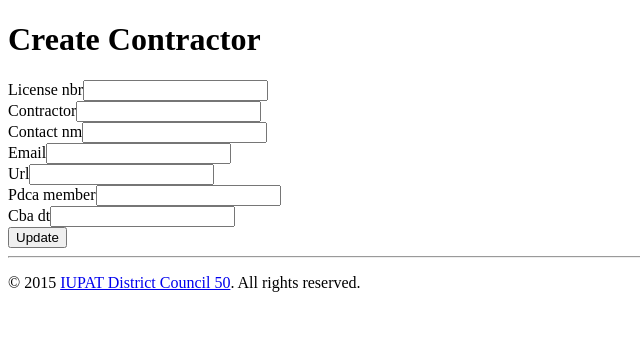
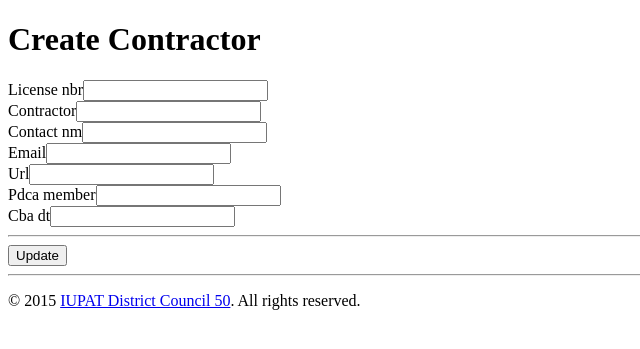
Before and after one commit to iupatdc50/dbos, a Yii app: template views/contractor/create.php in a window 1280 px wide. Shown: the part 26-375 px from the top of the page, without its empty margins (0-640 px from the left). Run offline with PHP 8.4 and a stand-in for Yii, Linux system fonts and the light colour scheme; the template is opened without the code that fills it, so the values that code supplies are empty; form fields are guessed from the names that the template uses; some libraries are stand-ins or nearby versions.

Commit message:
0.9.2 Form cosmetics
Made create/update forms for member, contractor and project
multi-column to make better use of screen

```diff
--- a/assets/ui/css/main.css
+++ b/assets/ui/css/main.css
@@ -89,6 +89,8 @@ ul.noBullets {list-style: none;}
 .twentyfive-pct {width: 25%;}
 .thirtyfive-pct {width: 35%;}
 .forty-pct {width: 40%;}
+.fortyfive-pct {width: 45%;}
+.fifty-pct {width: 50%;}
 .sixty-pct {width: 60%;}
 .seventyfive-pct {width: 75%;}
 .hundred-pct {width: 100%;}
--- a/views/contractor/_form.php
+++ b/views/contractor/_form.php
@@ -23,7 +23,11 @@ use app\helpers\OptionHelper;
 
 <div class="contractor-form">
 
-    <?php $form = ActiveForm::begin(['type' => ActiveForm::TYPE_HORIZONTAL]); ?>
+    <?php $form = ActiveForm::begin([
+//    		'type' => ActiveForm::TYPE_HORIZONTAL,
+    ]); ?>
+
+    <div class="leftside fortyfive-pct">
 
     <?= $form->field($model, 'license_nbr')->textInput(['maxlength' => 8]) ?>
 
@@ -46,31 +50,42 @@ use app\helpers\OptionHelper;
     <?= $form->field($model, 'cba_dt')->widget(DateControl::className(), [
     		'type' => DateControl::FORMAT_DATE,
     ])  ?>
+
+    <hr>
+	    <div class="form-group">
+	        <?= Html::submitButton($model->isNewRecord ? 'Create' : 'Update', ['class' => $model->isNewRecord ? 'btn btn-success' : 'btn btn-primary']) ?>
+	    </div>
+
+    </div>
+
     <?php if ($model->isNewRecord): ?>
+    	<div class="rightside fifty-pct">
+    	<hr>
     	<?= $this->render('../partials/_addressformfields',
     			[
     				'form'	=> $form,
     				'address' => $modelAddress,
     			]
     	) ?>
+    	<hr>
     	<?= $this->render('../partials/_phoneformfields',
     			[
     				'form'	=> $form,
     				'phone' => $modelPhone,
     			]
     	) ?>
+    	</div>
 	<?php endif ?>
 
-	    <div class="form-group">
-        <?= Html::submitButton($model->isNewRecord ? 'Create' : 'Update', ['class' => $model->isNewRecord ? 'btn btn-success' : 'btn btn-primary']) ?>
-    </div>
 
     <?php ActiveForm::end(); ?>
 </div>
 
     <?php if (!$model->isNewRecord): ?>
-<hr>
-    <?= $this->render(
+	<hr>
+    <div class="rightside fifty-pct">
+
+    	<?= $this->render(
 	    		'../partials/_addressgrid',
 	    		[
 	    			'modelsAddress' => $modelsAddress,
@@ -87,6 +102,8 @@ use app\helpers\OptionHelper;
 	    			'relation_id' => $model->license_nbr,
 	    		]
 	    ) ?>
+
+	</div>
 	<?php endif ?>
 
     <?= $this->render('../partials/_modal') ?>
--- a/views/partials/_addressformfields.php
+++ b/views/partials/_addressformfields.php
@@ -17,6 +17,7 @@ use app\helpers\OptionHelper;
     		'hideSearch' => true,
 			'size' => Select2::SMALL,
     		'options' => ['placeholder' => 'Select Address Type...'],
+
     ]) ?>
 
     <?= $form->field($address, 'address_ln1')->textInput(['maxlength' => 30])->label('Address Line 1') ?>
--- a/views/partials/_addressgrid.php
+++ b/views/partials/_addressgrid.php
@@ -9,8 +9,6 @@ use kartik\grid\GridView;
 ?>
 
         <div class="form-group">
-        	<div class="col-md-2"></div>
-        	<div class="col-md-10">
 				<?= GridView::widget([
 			        'dataProvider' => new \yii\data\ActiveDataProvider([
 			       		'query' => $modelsAddress,
@@ -43,5 +41,4 @@ use kartik\grid\GridView;
 							],
 					],
 				]);?>
-	    	</div>
 	    </div>
--- a/views/partials/_phonegrid.php
+++ b/views/partials/_phonegrid.php
@@ -9,8 +9,6 @@ use kartik\grid\GridView;
 
 ?>
         <div class="form-group">
-        	<div class="col-md-2"></div>
-        	<div class="col-md-10">
 				<?= GridView::widget([
 			        	'dataProvider' => new \yii\data\ActiveDataProvider([
 			        		'query' => $modelsPhone,
@@ -41,5 +39,4 @@ use kartik\grid\GridView;
 			            ],
 			        ],
 			    ]);?>
-	    	</div>
 	    </div>
--- a/views/project/_projectformfields.php
+++ b/views/project/_projectformfields.php
@@ -26,7 +26,7 @@ use app\helpers\OptionHelper;
 
 <div class="project-fields">
 
-    <?= $form->field($model, 'project_nm')->textInput(['maxlength' => 100]) ?>
+	<?= $form->field($model, 'project_nm')->textInput(['maxlength' => 100]) ?>
 
     <?= $form->field($model, 'general_contractor')->textInput(['maxlength' => 100]) ?>
 
@@ -53,7 +53,7 @@ use app\helpers\OptionHelper;
 	<?php endif ?>
 
     <?php if ($model->isNewRecord): ?>
-    	<?= $this->render('../partials/_addressformfields',
+    <?= $this->render('../partials/_addressformfields',
     			[
     				'form'	=> $form,
     				'address' => $address,
```
Also changed, not shown: views/member-status/_summary.php (+6 -3 lines), views/member/_form.php (+17 -6 lines), views/project-jtp/_form.php (+18 -6 lines), views/project-lma/_form.php (+18 -5 lines).
